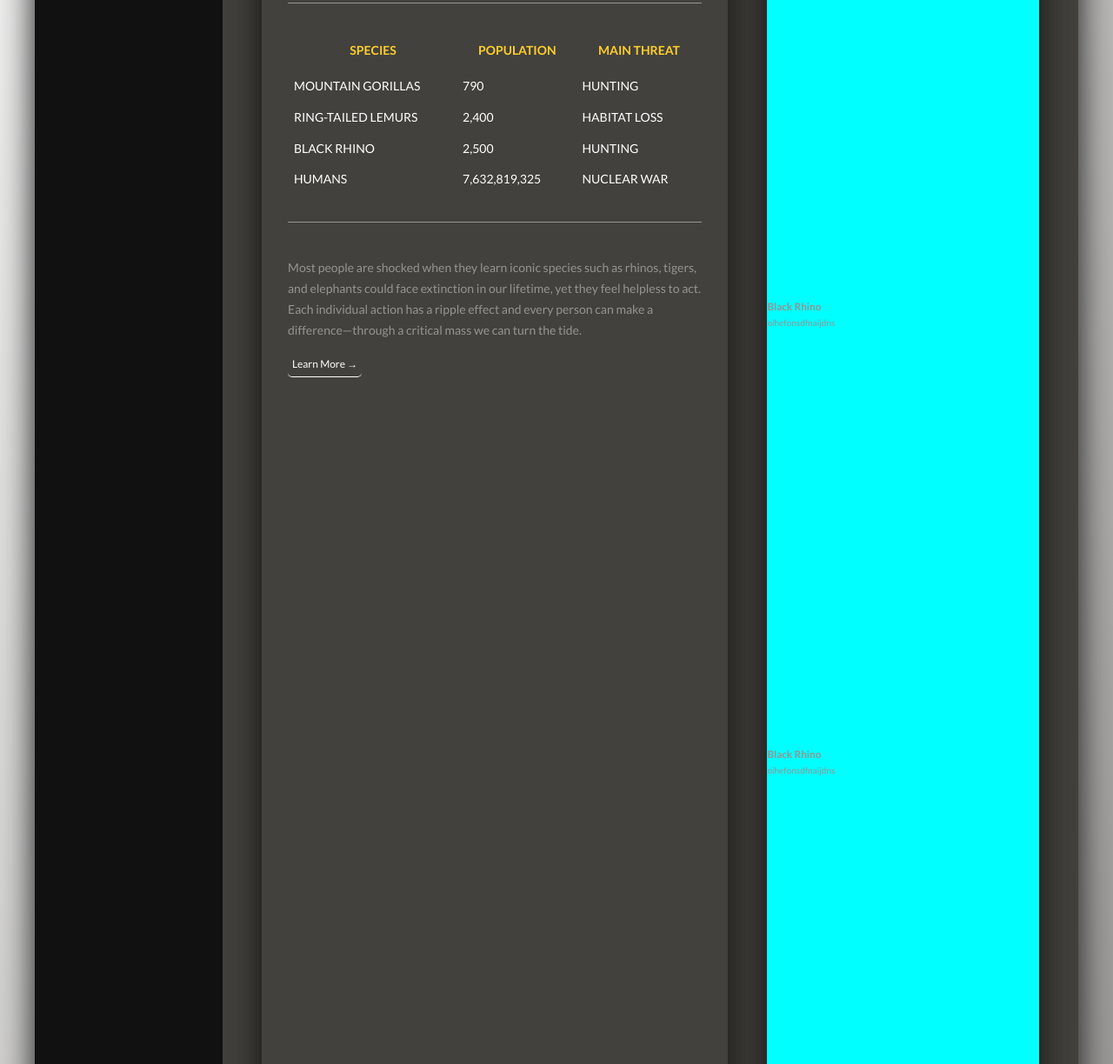
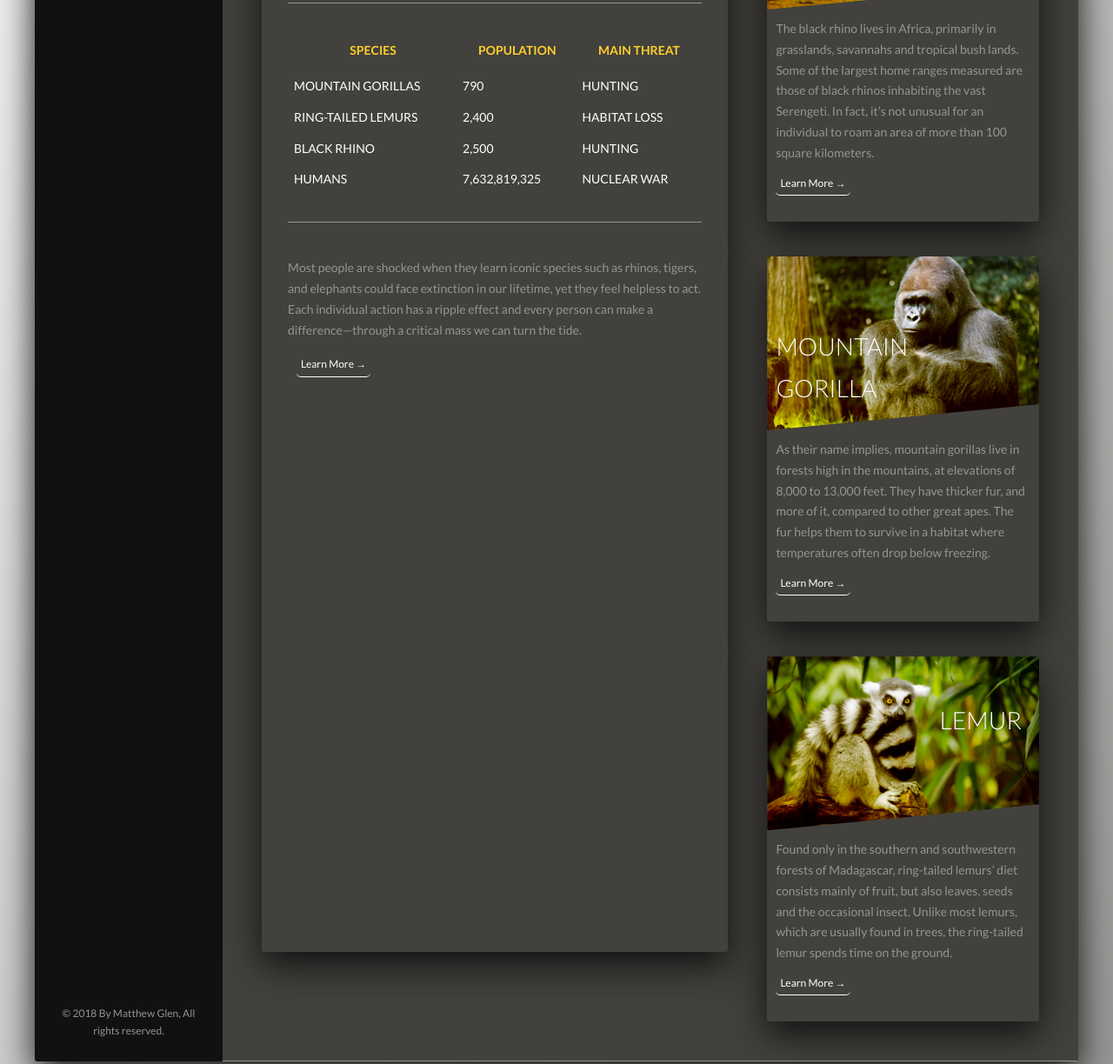
Before and after one commit to MattyGlen123/endangeredSpecies.github.io, a website: page index.html in a window 1280 px wide. Shown: the part 686-1910 px from the top of the page at 87% size. Drawn offline with Linux system fonts and the light colour scheme.

Commit message:
content added to description-boxes

```diff
--- a/index.html
+++ b/index.html
@@ -167,38 +167,47 @@
             </a>
           </div>
           <div class="description">
-            <div class="description__box u-margin-bottom-sml">
+            <div class="description__box u-margin-bottom-med">
               <div class="description__picture description__picture--1">
                 &nbsp;
               </div>
-              <h3 class="description__title">
+              <h3 class="description__title description__title--right">
                 Black Rhino
               </h3>
               <p class="description__text">
-                oihefonsdfnaij
+                  The black rhino lives in Africa, primarily in grasslands, savannahs and tropical bush lands. Some of the largest home ranges measured are those of black rhinos inhabiting the vast Serengeti.  In fact, it’s not unusual for an individual to roam an area of more than 100 square kilometers.
               </p>
+              <a href="#" class="btn__text">
+                  Learn More &rarr;
+              </a>
             </div>
-            <div class="description__box u-margin-bottom-sml">
-              <div class="description__picture description__picture--1">
+            <div class="description__box u-margin-bottom-med">
+              <div class="description__picture description__picture--2">
                 &nbsp;
               </div>
-              <h3 class="description__title">
-                  Black Rhino
+              <h3 class="description__title description__title--left">
+                  Mountain gorilla
               </h3>
               <p class="description__text">
-                  oihefonsdfnaijdns
+                As their name implies, mountain gorillas live in forests high in the mountains, at elevations of 8,000 to 13,000 feet. They have thicker fur, and more of it, compared to other great apes. The fur helps them to survive in a habitat where temperatures often drop below freezing.
               </p>
+              <a href="#" class="btn__text">
+                  Learn More &rarr;
+              </a>
             </div>
             <div class="description__box">
-              <div class="description__picture description__picture--1">
+              <div class="description__picture description__picture--3">
                 &nbsp;
               </div>
-              <h3 class="description__title">
-                Black Rhino
+              <h3 class="description__title description__title--right">
+                 Lemur
               </h3>
               <p class="description__text">
-                oihefonsdfnaijdns
+                  Found only in the southern and southwestern forests of Madagascar, ring-tailed lemurs’ diet consists mainly of fruit, but also leaves, seeds and the occasional insect. Unlike most lemurs, which are usually found in trees, the ring-tailed lemur spends time on the ground.
               </p>
+              <a href="#" class="btn__text">
+                  Learn More &rarr;
+              </a>
             </div>
           </div>
         </div>
--- a/sass/components/_button.scss
+++ b/sass/components/_button.scss
@@ -30,6 +30,7 @@
     padding: 3px 5px;
     transition: all .2s;
     border-radius: 5px;
+    margin-left: 1rem;
   }
 
   &:hover {
--- a/sass/components/_description.scss
+++ b/sass/components/_description.scss
@@ -1,23 +1,58 @@
 .description {
-  box-shadow: var(--box-shadow);
   flex: 1;
-  border-radius: 3px;
 
   &__box {
     width: 100%;
-    min-height: 50rem;
-    background-color: red;
+    min-height: 35rem;
+    border-radius: 3px;
+    overflow: hidden;
+    position: relative;
+    box-shadow: var(--box-shadow);
+    padding-bottom: 3rem;
+  }
 
-    &__picture {
+  &__picture {
     background-size: cover;
-    height: 25rem;
+    height: 20rem;
     background-blend-mode: color-burn;
     -webkit-clip-path: polygon(0 0, 100% 0, 100% 85%, 0 100%);
     clip-path: polygon(0 0, 100% 0, 100% 85%, 0 100%);
 
-      &--1 {
-        background-image: linear-gradient( to right top, lighten($color-tertiary, 40%), $color-fourth),url(../images/rhino-sml.jpg);
-      }
+    &--1 {
+      background-image: linear-gradient( to right top, var(--color-tertiary), var(--color-light)), url(../images/rhino-sml.jpg);
+    }
+
+    &--2 {
+      background-image: linear-gradient( to right top, var(--color-tertiary), var(--color-light)), url(../images/gorilla-sml.jpeg);
+    }
+
+    &--3 {
+      background-image: linear-gradient( to right top, var(--color-tertiary), var(--color-light)), url(../images/lemur-sml.jpeg);
     }
   }
+
+  &__title {
+    font-size: 2.8rem;
+    font-weight: 300;
+    text-transform: uppercase;
+    color: var(--color-light);
+    position: absolute;
+    width: 50%;
+
+    &--right {
+      top: 5rem;
+      right: 2rem;
+      text-align: right;
+    }
+
+    &--left {
+      top: 8rem;
+      left: 1rem;
+    }
+  }
+
+  &__text {
+    font-size: 1.4rem;
+    padding: 1rem;
+  }
 }
```
Also changed, not shown: css/style.css, images/gorilla-sml.jpeg (added), images/lemur-sml.jpeg (added).
